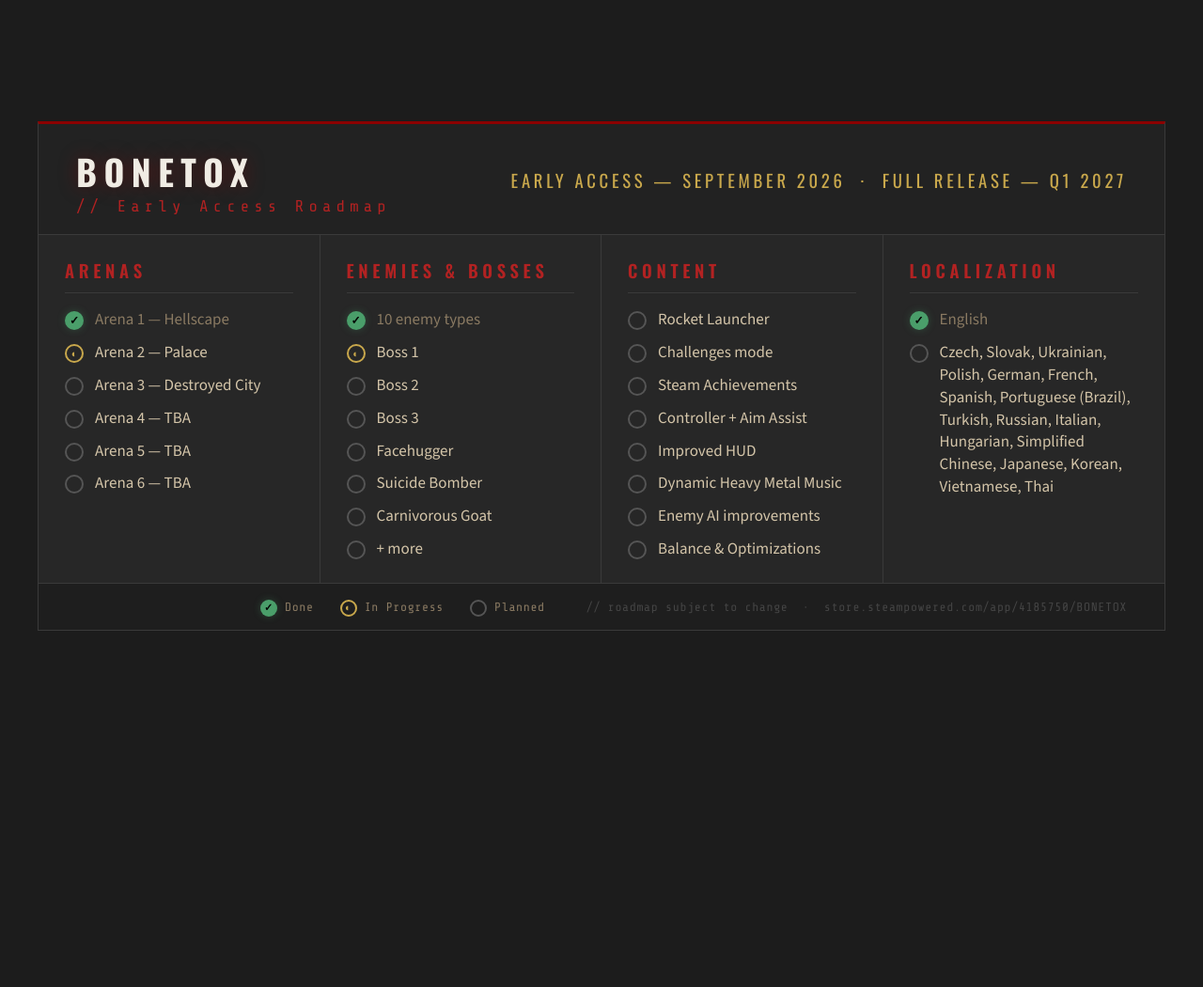
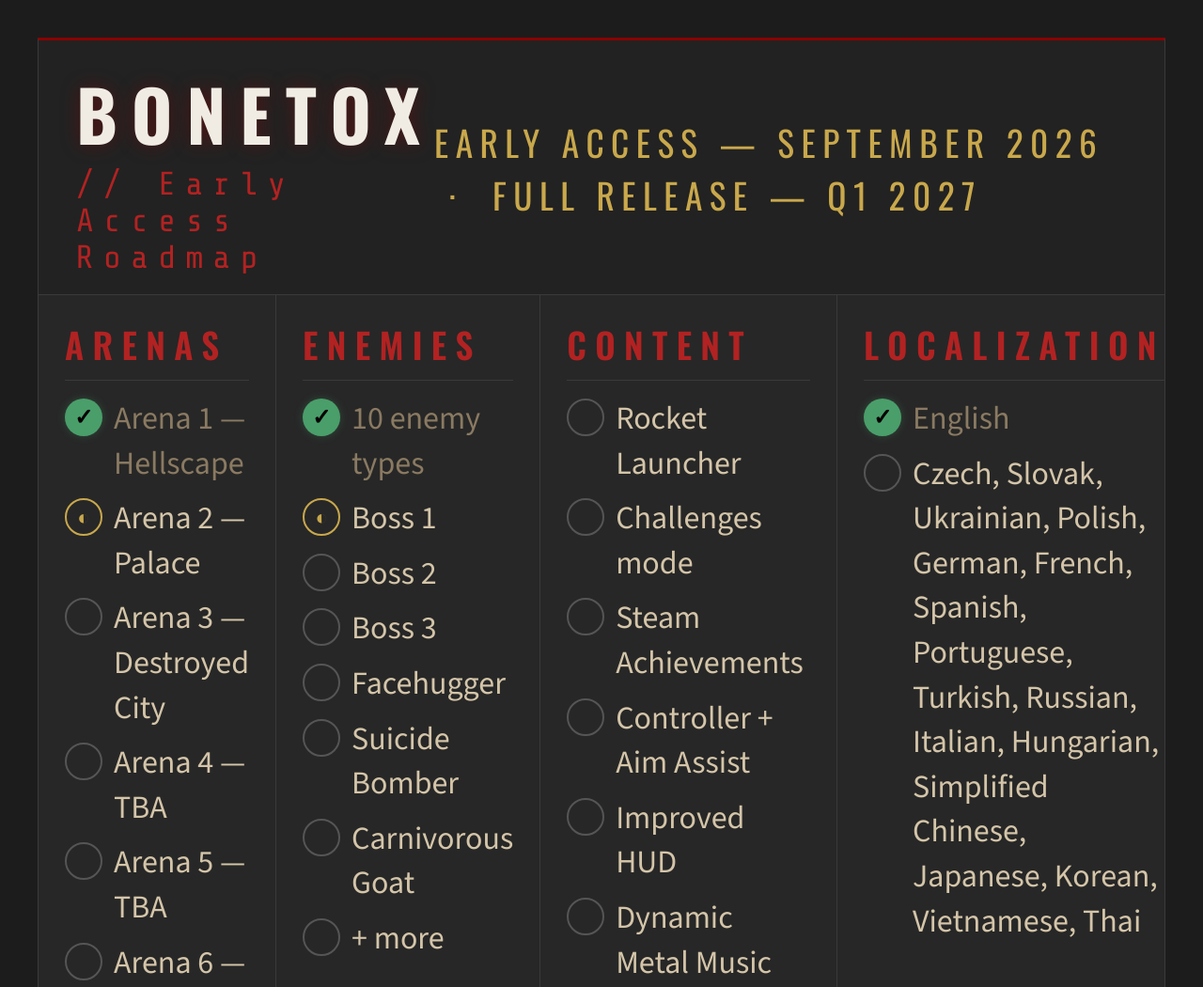
Before and after one commit to kldone/kldone-website, a website built with webpack: page roadmap/roadmap_short.html in a window 1280 px wide. Shown: the top 1050 px of the page at 94% size. Before the commit the page ends 800 px from the top, so only its background shows below. Built offline with nearby package versions, Linux system fonts and the light colour scheme.

Commit message:
short roadmap

```diff
--- a/roadmap/roadmap_short.html
+++ b/roadmap/roadmap_short.html
@@ -26,7 +26,7 @@
     background: var(--bg);
     font-family: 'Source Sans 3', sans-serif;
     font-weight: 300;
-    font-size: 22px;
+    font-size: 44px;
     padding: 40px;
     display: flex;
     align-items: center;
@@ -36,7 +36,7 @@
 
   /* OUTER BOX */
   .roadmap {
-    width: 1590px;
+    width: 1908px;
     background: var(--surface);
     border: 1px solid var(--border);
     border-top: 3px solid var(--blood);
@@ -56,7 +56,7 @@
   .rm-title {
     font-family: 'Oswald', sans-serif;
     font-weight: 700;
-    font-size: 28pt;
+    font-size: 56pt;
     letter-spacing: 0.2em;
     color: var(--white);
     text-shadow: 0 0 20px rgba(139,0,0,0.4);
@@ -64,14 +64,14 @@
 
   .rm-sub {
     font-family: 'Share Tech Mono', monospace;
-    font-size: 13pt;
+    font-size: 26pt;
     letter-spacing: 0.3em;
     color: var(--blood-mid);
   }
 
   .rm-tag {
     font-family: 'Oswald', sans-serif;
-    font-size: 14pt;
+    font-size: 28pt;
     letter-spacing: 0.2em;
     color: var(--partial);
     text-transform: uppercase;
@@ -94,7 +94,7 @@
   .col-title {
     font-family: 'Oswald', sans-serif;
     font-weight: 600;
-    font-size: 14pt;
+    font-size: 28pt;
     letter-spacing: 0.25em;
     text-transform: uppercase;
     color: var(--blood-mid);
@@ -114,15 +114,15 @@
   .item:last-child { margin-bottom: 0; }
 
   .dot {
-    width: 20px;
-    height: 20px;
+    width: 40px;
+    height: 40px;
     border-radius: 50%;
     flex-shrink: 0;
     margin-top: 3px;
     display: flex;
     align-items: center;
     justify-content: center;
-    font-size: 12px;
+    font-size: 24px;
     font-weight: 700;
   }
 
@@ -136,7 +136,7 @@
     background: transparent;
     border: 2px solid var(--partial);
   }
-  .dot.partial::after { content: '◐'; color: var(--partial); font-size: 11px; }
+  .dot.partial::after { content: '◐'; color: var(--partial); font-size: 22px; }
 
   .dot.todo {
     background: transparent;
@@ -144,7 +144,7 @@
   }
 
   .label {
-    font-size: 17px;
+    font-size: 34px;
     color: var(--bone);
     line-height: 1.4;
   }
@@ -153,7 +153,7 @@
 
   .label small {
     display: block;
-    font-size: 13px;
+    font-size: 26px;
     color: #555;
     font-family: 'Share Tech Mono', monospace;
     margin-top: 2px;
@@ -174,7 +174,7 @@
     align-items: center;
     gap: 8px;
     font-family: 'Share Tech Mono', monospace;
-    font-size: 13px;
+    font-size: 26px;
     color: var(--bone-dim);
     letter-spacing: 0.05em;
   }
@@ -209,7 +209,7 @@
 
     <!-- COL 2: ENEMIES -->
     <div class="col">
-      <div class="col-title">Enemies &amp; Bosses</div>
+      <div class="col-title">Enemies</div>
       <div class="item"><div class="dot done"></div><div class="label dim">10 enemy types</div></div>
       <div class="item"><div class="dot partial"></div><div class="label">Boss 1</div></div>
       <div class="item"><div class="dot todo"></div><div class="label">Boss 2</div></div>
@@ -228,7 +228,7 @@
       <div class="item"><div class="dot todo"></div><div class="label">Steam Achievements</div></div>
       <div class="item"><div class="dot todo"></div><div class="label">Controller + Aim Assist</div></div>
       <div class="item"><div class="dot todo"></div><div class="label">Improved HUD</div></div>
-      <div class="item"><div class="dot todo"></div><div class="label">Dynamic Heavy Metal Music</div></div>
+      <div class="item"><div class="dot todo"></div><div class="label">Dynamic Metal Music</div></div>
       <div class="item"><div class="dot todo"></div><div class="label">Enemy AI improvements</div></div>
       <div class="item"><div class="dot todo"></div><div class="label">Balance &amp; Optimizations</div></div>
     </div>
@@ -237,16 +237,16 @@
     <div class="col">
       <div class="col-title">Localization</div>
       <div class="item"><div class="dot done"></div><div class="label dim">English</div></div>
-      <div class="item"><div class="dot todo"></div><div class="label">Czech, Slovak, Ukrainian, Polish, German, French, Spanish, Portuguese (Brazil), Turkish, Russian, Italian, Hungarian, Simplified Chinese, Japanese, Korean, Vietnamese, Thai</div></div>
+      <div class="item"><div class="dot todo"></div><div class="label">Czech, Slovak, Ukrainian, Polish, German, French, Spanish, Portuguese, Turkish, Russian, Italian, Hungarian, Simplified Chinese, Japanese, Korean, Vietnamese, Thai</div></div>
     </div>
 
   </div>
 
   <!-- LEGEND -->
   <div class="rm-legend">
-    <div class="legend-item"><div class="dot done" style="width:18px;height:18px;font-size:11px;"></div> Done</div>
-    <div class="legend-item"><div class="dot partial" style="width:18px;height:18px;font-size:10px;"></div> In Progress</div>
-    <div class="legend-item"><div class="dot todo" style="width:18px;height:18px;"></div> Planned</div>
+    <div class="legend-item"><div class="dot done" style="width:36px;height:36px;font-size:22px;"></div> Done</div>
+    <div class="legend-item"><div class="dot partial" style="width:36px;height:36px;font-size:20px;"></div> In Progress</div>
+    <div class="legend-item"><div class="dot todo" style="width:36px;height:36px;"></div> Planned</div>
     <div class="legend-item" style="margin-left:16px;color:#444">// roadmap subject to change &nbsp;·&nbsp; store.steampowered.com/app/4185750/BONETOX</div>
   </div>
 
```
